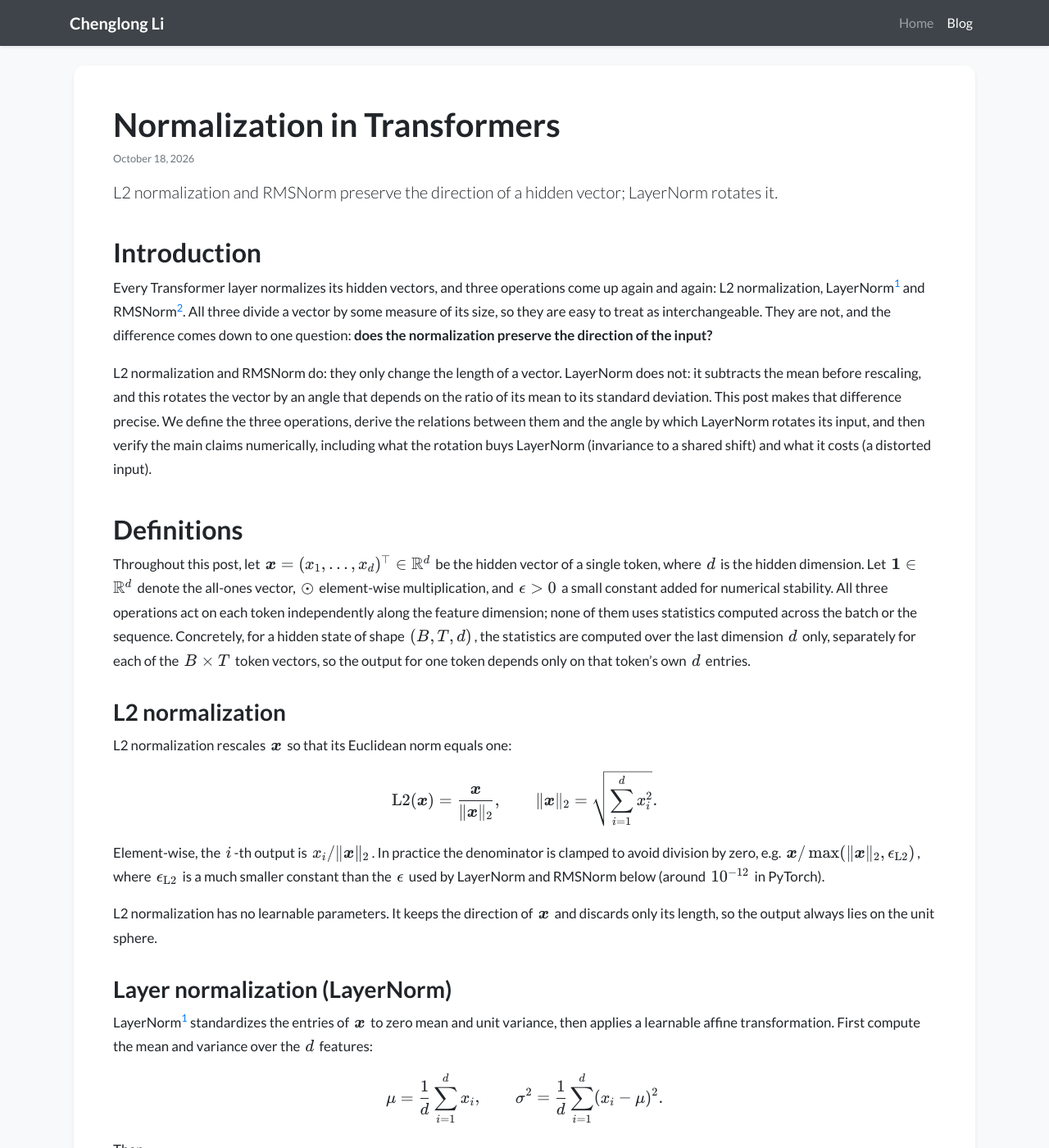
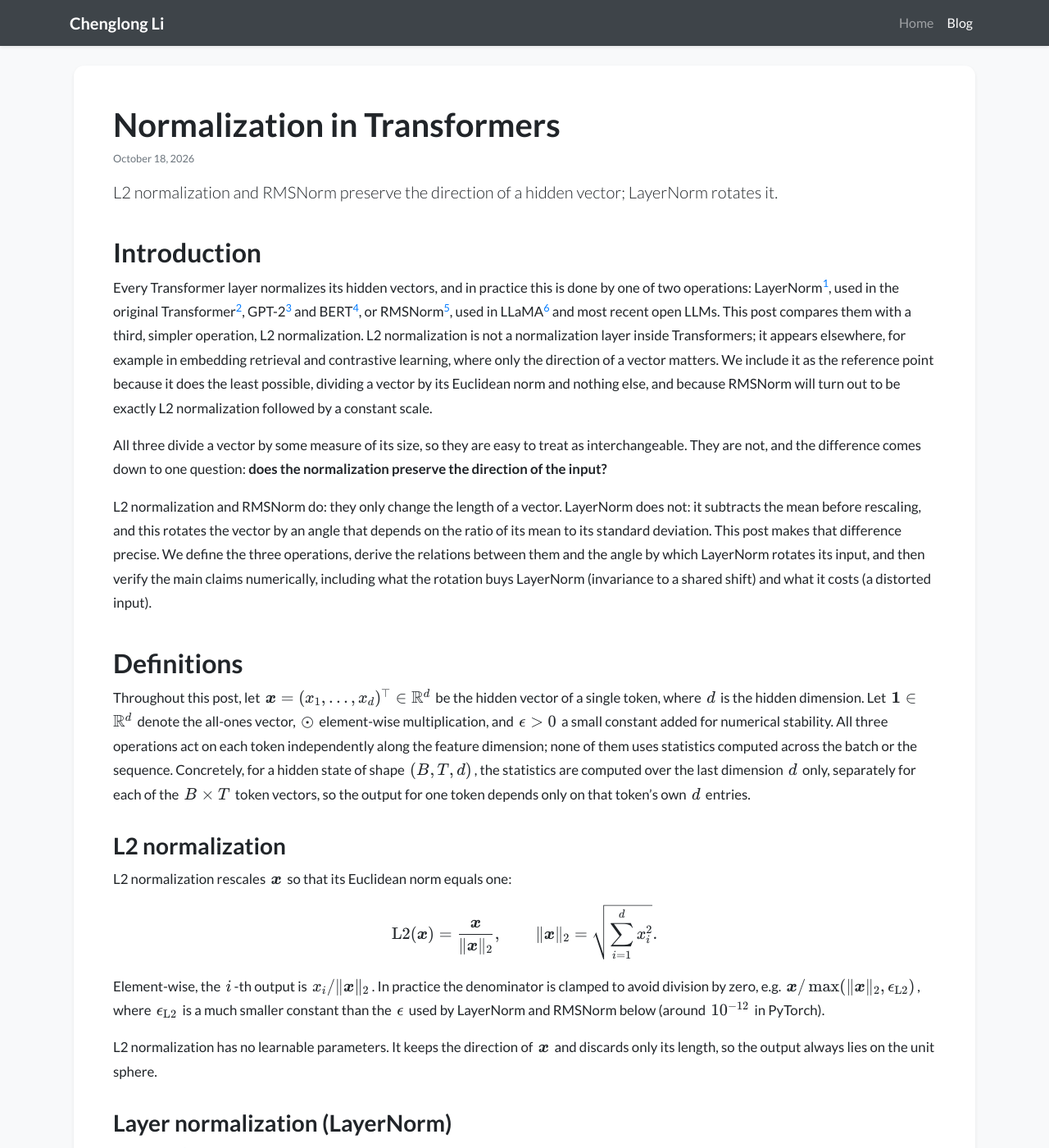
Before and after one commit to MaxCHENGLONG/maxchenglong.github.io, a Jekyll site: the page built from _posts/2026-10-18-Normalization-post.md, in a window 1280 px wide and 1400 px high. Shown: the whole window at 82% size. Built offline with Jekyll 4.4.1, drawn with Linux system fonts in a browser that asks for light colours; nearby versions of some CDN libraries; a style sheet for code colours, icons or effects is not loaded; some of the changed text lies outside the part shown.

Commit message:
add news

```diff
--- a/_posts/2026-10-18-Normalization-post.md
+++ b/_posts/2026-10-18-Normalization-post.md
@@ -6,7 +6,9 @@ description: "L2 normalization and RMSNorm preserve the direction of a hidden ve
 
 ## Introduction
 
-Every Transformer layer normalizes its hidden vectors, and three operations come up again and again: L2 normalization, LayerNorm[^ln] and RMSNorm[^rmsnorm]. All three divide a vector by some measure of its size, so they are easy to treat as interchangeable. They are not, and the difference comes down to one question: **does the normalization preserve the direction of the input?**
+Every Transformer layer normalizes its hidden vectors, and in practice this is done by one of two operations: LayerNorm[^ln], used in the original Transformer[^transformer], GPT-2[^gpt2] and BERT[^bert], or RMSNorm[^rmsnorm], used in LLaMA[^llama] and most recent open LLMs. This post compares them with a third, simpler operation, L2 normalization. L2 normalization is not a normalization layer inside Transformers; it appears elsewhere, for example in embedding retrieval and contrastive learning, where only the direction of a vector matters. We include it as the reference point because it does the least possible, dividing a vector by its Euclidean norm and nothing else, and because RMSNorm will turn out to be exactly L2 normalization followed by a constant scale.
+
+All three divide a vector by some measure of its size, so they are easy to treat as interchangeable. They are not, and the difference comes down to one question: **does the normalization preserve the direction of the input?**
 
 L2 normalization and RMSNorm do: they only change the length of a vector. LayerNorm does not: it subtracts the mean before rescaling, and this rotates the vector by an angle that depends on the ratio of its mean to its standard deviation. This post makes that difference precise. We define the three operations, derive the relations between them and the angle by which LayerNorm rotates its input, and then verify the main claims numerically, including what the rotation buys LayerNorm (invariance to a shared shift) and what it costs (a distorted input).
 
```
